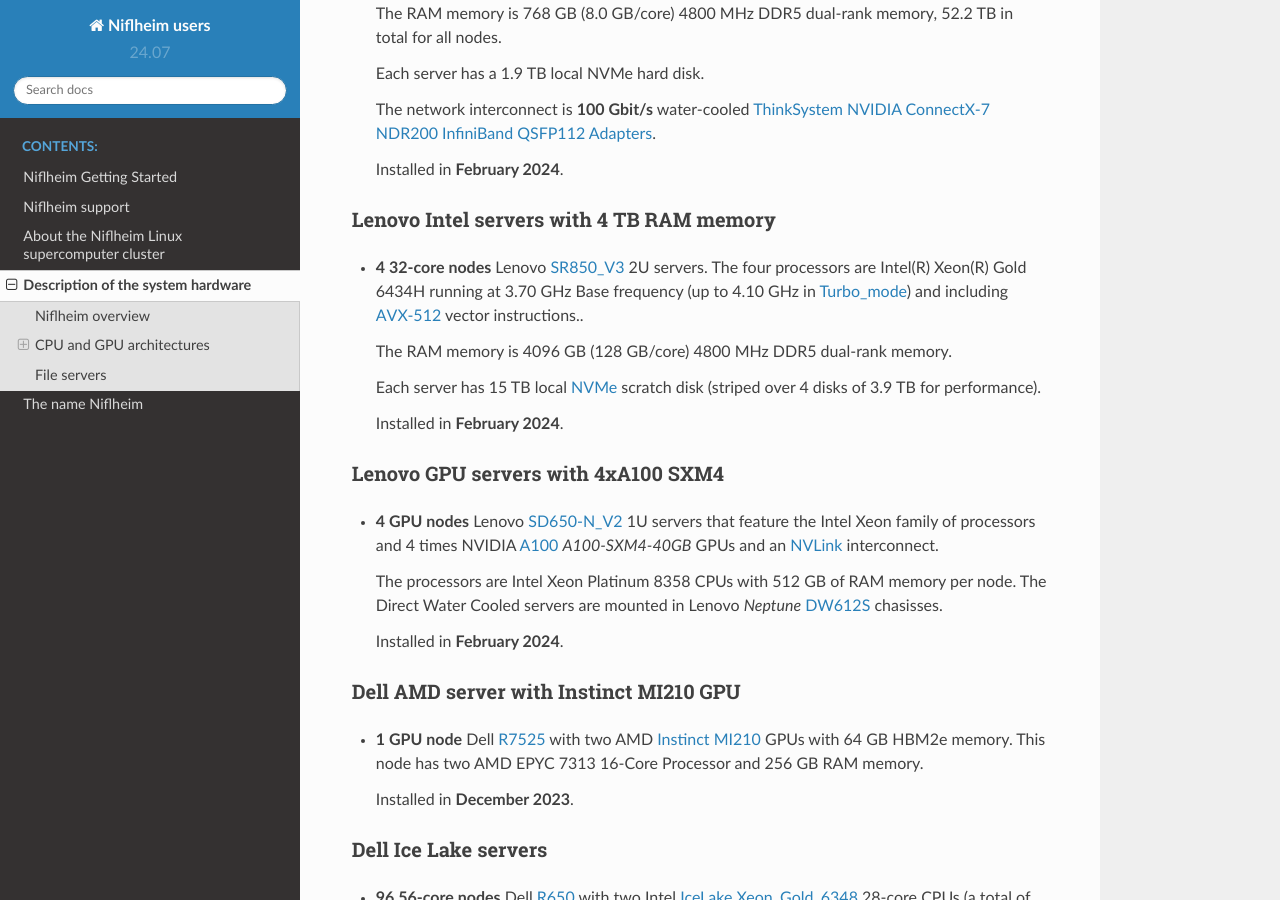
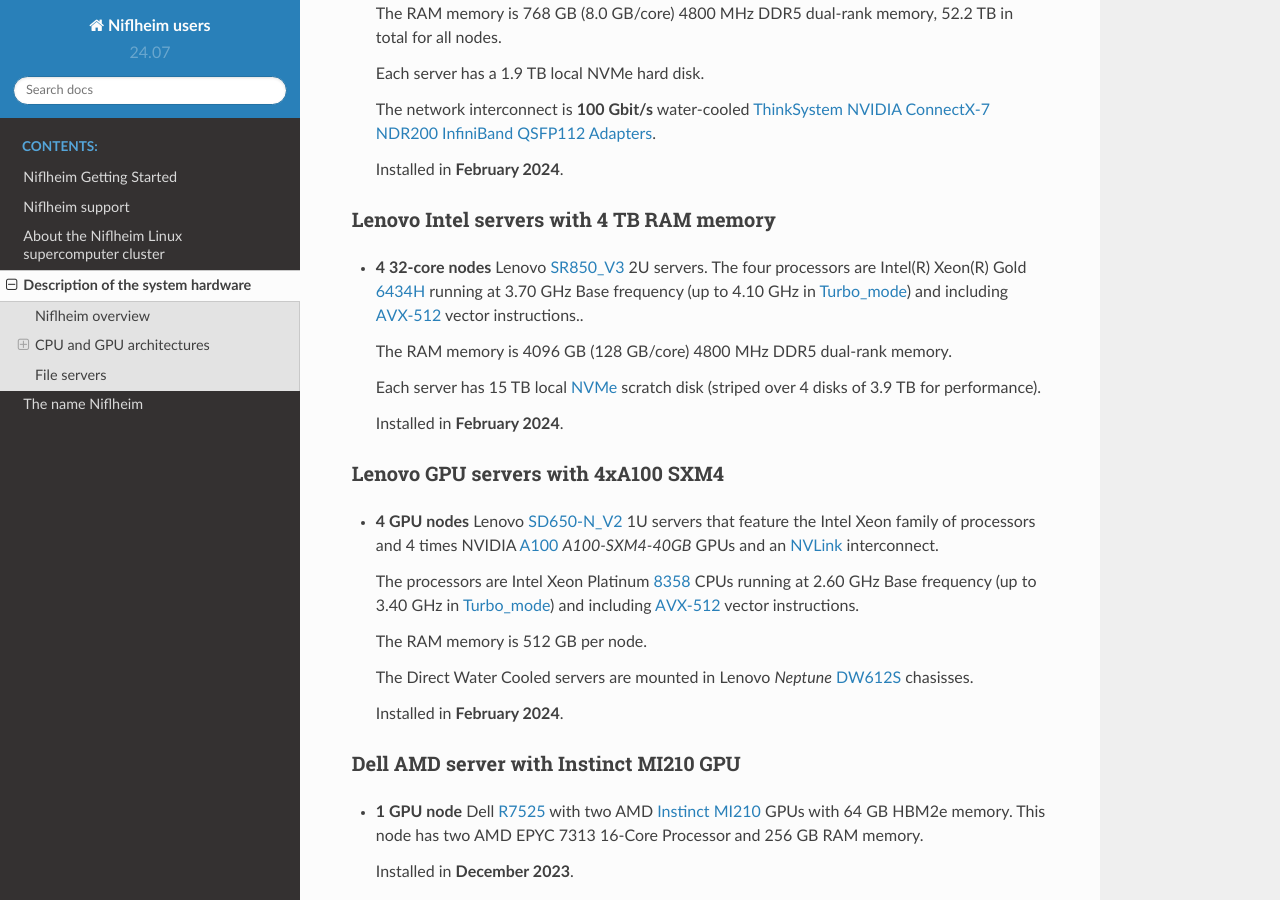
Before and after one commit to OleHolmNielsen/Niflheim_users, a Sphinx documentation site: the page built from docs/Hardware.rst, in a window 1280 px wide and 900 px high, scrolled down 1076 px. Built offline with Sphinx 7.4.7 and the Read the Docs theme 2.0.0, drawn with Linux system fonts in a browser that asks for light colours.

Commit message:
Added hardware details

```diff
--- a/docs/Hardware.rst
+++ b/docs/Hardware.rst
@@ -49,7 +49,7 @@
 --------------------------------------------
 
 * **4 32-core nodes** Lenovo SR850_V3_ 2U servers.
-  The four processors are Intel(R) Xeon(R) Gold 6434H running at 3.70 GHz Base frequency (up to 4.10 GHz in Turbo_mode_) and including AVX-512_ vector instructions..
+  The four processors are Intel(R) Xeon(R) Gold 6434H_ running at 3.70 GHz Base frequency (up to 4.10 GHz in Turbo_mode_) and including AVX-512_ vector instructions..
 
   The RAM memory is 4096 GB (128 GB/core) 4800 MHz DDR5 dual-rank memory.
 
@@ -59,13 +59,17 @@
 
 .. _SR850_V3: https://lenovopress.lenovo.com/lp1605-thinksystem-sr850-v3-server
 .. _NVMe: https://en.wikipedia.org/wiki/NVM_Express
+.. _6434H: https://www.intel.com/content/www/us/en/products/sku/232387/intel-xeon-gold-6434h-processor-22-5m-cache-3-70-ghz/specifications.html
 
 Lenovo GPU servers with 4xA100 SXM4
 ---------------------------------------
 
 * **4 GPU nodes** Lenovo SD650-N_V2_ 1U servers that feature the Intel Xeon family of processors and 4 times NVIDIA A100_ *A100-SXM4-40GB* GPUs and an NVLink_ interconnect.
 
-  The processors are Intel Xeon Platinum 8358 CPUs with 512 GB of RAM memory per node.
+  The processors are Intel Xeon Platinum 8358_ CPUs running at 2.60 GHz Base frequency (up to 3.40 GHz in Turbo_mode_) and including AVX-512_ vector instructions.
+
+  The RAM memory is 512 GB per node.
+
   The Direct Water Cooled servers are mounted in Lenovo *Neptune* DW612S_ chasisses.
 
   Installed in **February 2024**.
```
Also changed, not shown: other parts of docs/Hardware.rst (+1 -0 lines).
